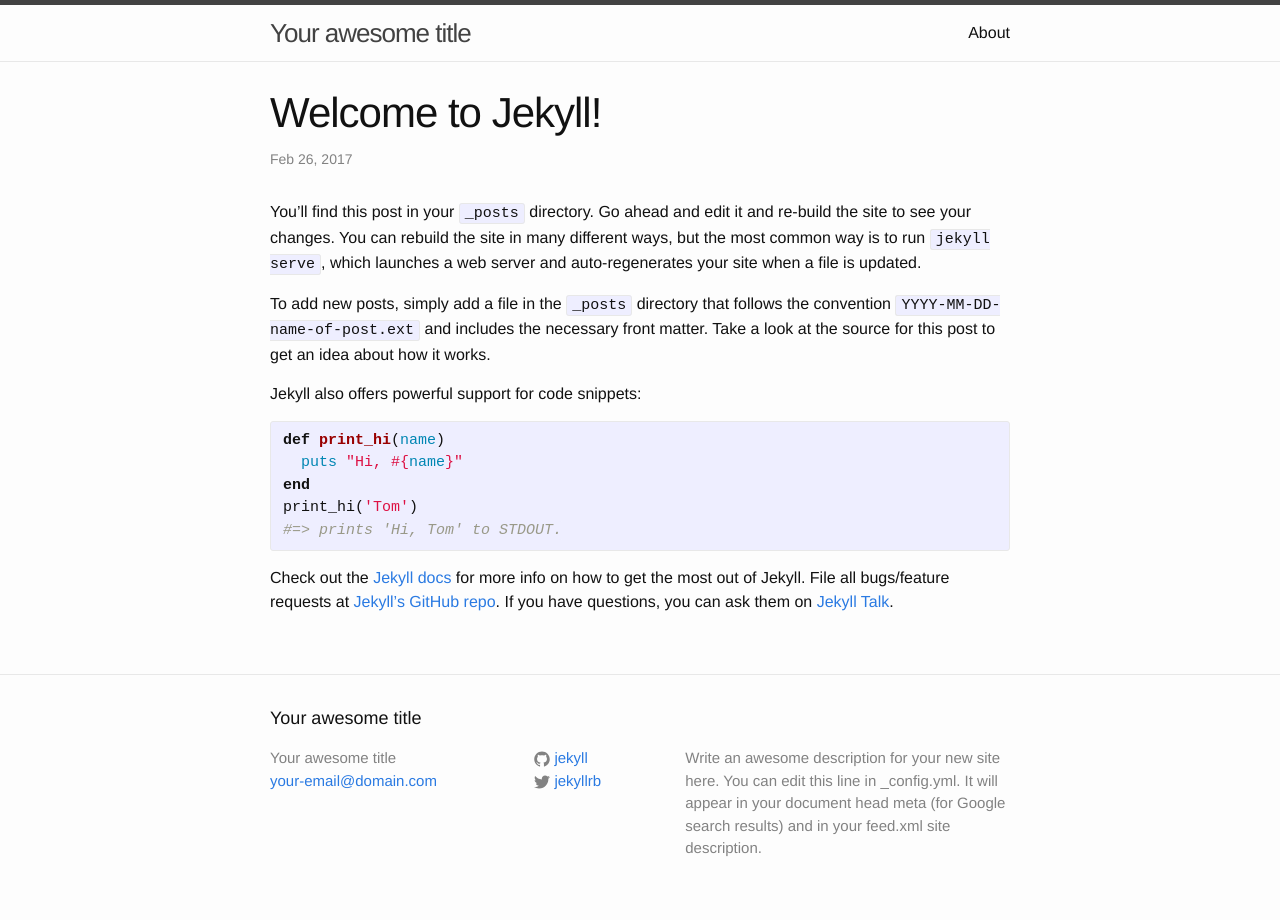
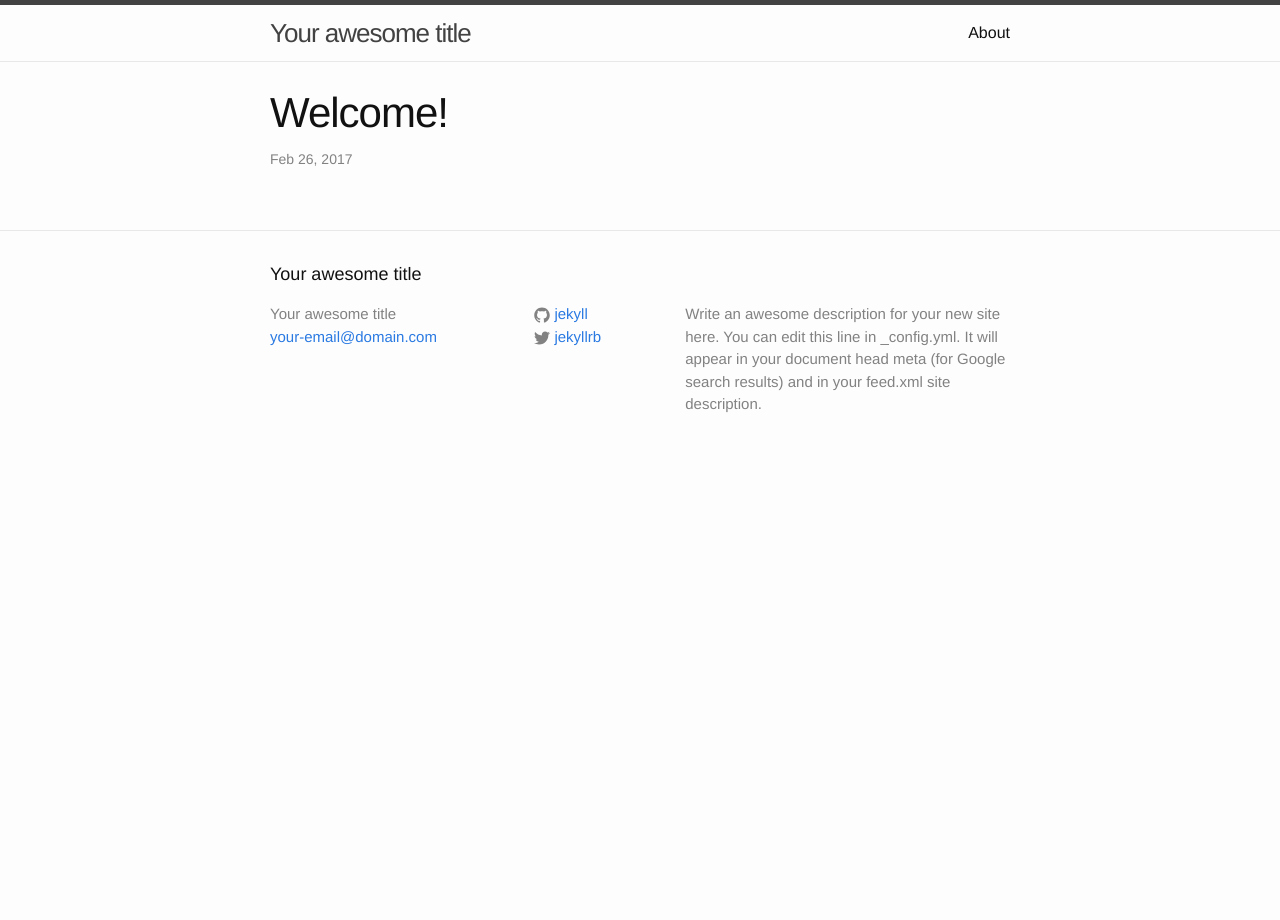
Before and after one commit to aabcdmnop/aabcdmnop, a Jekyll site: the page built from _posts/2017-02-25-welcome-to-jekyll.markdown, in a window 1280 px wide. Built offline with Jekyll 4.4.1, drawn with Linux system fonts in a browser that asks for light colours.

Commit message:
Update 2017-02-25-welcome-to-jekyll.markdown

```diff
--- a/_posts/2017-02-25-welcome-to-jekyll.markdown
+++ b/_posts/2017-02-25-welcome-to-jekyll.markdown
@@ -1,25 +1,6 @@
 ---
 layout: post
-title:  "Welcome to Jekyll!"
+title:  "Welcome!"
 date:   2017-02-25 21:53:07 -0500
 categories: jekyll update
 ---
-You’ll find this post in your `_posts` directory. Go ahead and edit it and re-build the site to see your changes. You can rebuild the site in many different ways, but the most common way is to run `jekyll serve`, which launches a web server and auto-regenerates your site when a file is updated.
-
-To add new posts, simply add a file in the `_posts` directory that follows the convention `YYYY-MM-DD-name-of-post.ext` and includes the necessary front matter. Take a look at the source for this post to get an idea about how it works.
-
-Jekyll also offers powerful support for code snippets:
-
-{% highlight ruby %}
-def print_hi(name)
-  puts "Hi, #{name}"
-end
-print_hi('Tom')
-#=> prints 'Hi, Tom' to STDOUT.
-{% endhighlight %}
-
-Check out the [Jekyll docs][jekyll-docs] for more info on how to get the most out of Jekyll. File all bugs/feature requests at [Jekyll’s GitHub repo][jekyll-gh]. If you have questions, you can ask them on [Jekyll Talk][jekyll-talk].
-
-[jekyll-docs]: http://jekyllrb.com/docs/home
-[jekyll-gh]:   https://github.com/jekyll/jekyll
-[jekyll-talk]: https://talk.jekyllrb.com/
```
